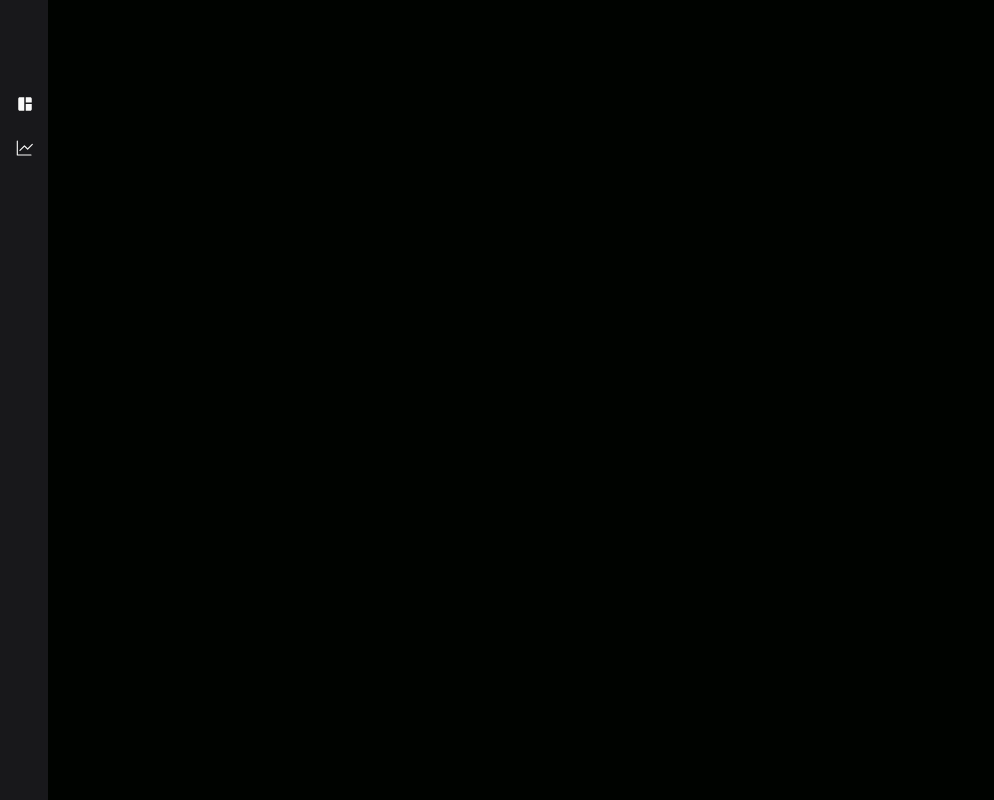
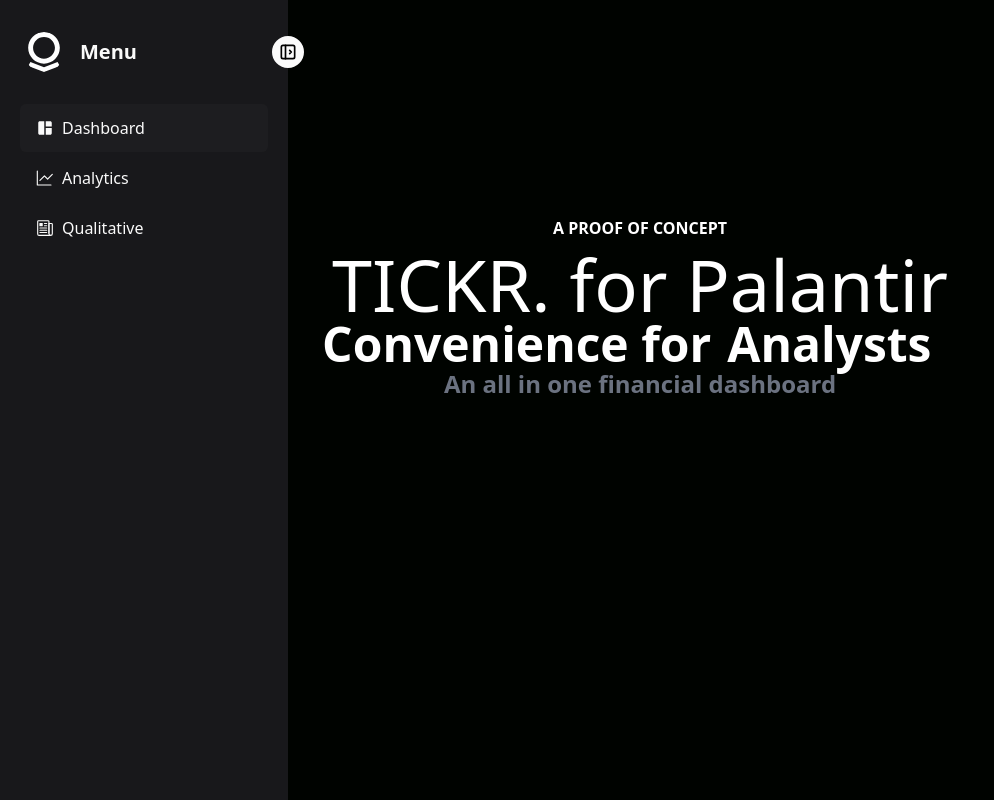
Before and after one commit to soho04/tickr, a React (Create React App) app: page / in a window 1280 px wide. Shown: the top 800 px of the page, without its empty margins (0-994 px from the left). Built offline with nearby package versions, Linux system fonts and the light colour scheme.

Commit message:
Fixed navigation bar and rendering over hero

```diff
--- /dev/null
+++ b/src/components/Dashboard.jsx
@@ -0,0 +1,5 @@
+const Dashboard = () => {
+
+
+
+}
--- a/src/components/NavigationBar.jsx
+++ b/src/components/NavigationBar.jsx
@@ -3,55 +3,73 @@
 import { TbLayoutSidebarLeftCollapse, TbLayoutSidebarLeftExpand } from 'react-icons/tb';
 import { MdSpaceDashboard } from "react-icons/md"; // <MdSpaceDashboard />
 import { GoGraph } from "react-icons/go"; // <GoGraph />
+import { IoNewspaperOutline } from "react-icons/io5";
+import palantirLogo from '../assets/palantir-svgrepo-com.svg';
 
 const NavigationBar = () => {
 
-    const [ open, setOpen ] = useState(false);
+    const [open, setOpen] = useState(true);
+    const [subMenus, setSubMenus] = useState({
+        calendar: false,
+        support: false,
+        tables: false,
+        analytics: false,
+    });
+
+  const toggleSubMenu = (menu) => {
+    setSubMenus((prev) => ({
+      ...prev, [menu]: !prev[menu],
+    }));
+  };
 
     const Menus = [
         { title: "Dashboard", icon: <MdSpaceDashboard /> },
         { title: "Analytics", icon: <GoGraph /> },
+        { title: "Qualitative", icon: <IoNewspaperOutline/>  },
     ];
 
     return (
     <div className="w-full flex">
-        <div className={`${open ? "w-36 p-6" : "w-12 p-6"} bg-zinc-900 h-screen pt-8 z-50 relative duration-300 ease-in-out`}>
-            {/* <div className={`absolute cursor-pointer -right-4 top-9 w-8 h-8 p-0.5 bg-zinc-50 border-zinc-50 border-2 rounded-full text-xl flex items-center justify-center ${!open && "rotate-180"} transition-all ease-in-out duration-300`}
+      {/* Sidebar section */}
+      <div className={`${open ? "w-72 p-5" : "w-20 p-4"} fixed z-60 bg-zinc-900 h-screen pt-8 duration-300 ease-in-out`}>
+        {/* Toggle button sections */}
+        <div className={`absolute cursor-pointer -right-4 top-9 w-8 h-8 p-0.5 bg-zinc-50 border-zinc-50 border-2 rounded-full text-xl flex items-center justify-center ${!open && "rotate-180"} transition-all ease-in-out duration-300`}
           onClick={() => setOpen(!open)}
         >
           {open ?
             <TbLayoutSidebarLeftExpand /> :
             <TbLayoutSidebarLeftCollapse />}
-            </div> */}
-            <div className="flex items-center space-x-4">
-                <SiPalantir
-                className={`text-white rounded-full cursor-pointer -ml-2 transition-all ease-in-out duration-300
-                    ${open ? "w-5 h-11" : "w-5 h-11"}
-                    ${open ? "rotate-[360deg]" : "rotate-0"
-                }`}
-                />
+        </div>
 
-                <h1 className = {`text-zinc-50 origin-left font-semibold transition-all duration-200 ${
-                    open ? "opacity-100 scale-100 pl-1" : "opacity-0 scale-0 pl-0"
-                }`}
-                >
+        {/* Logo and title section */}
+        <div className="flex gap-x-4 items-center">
+          <img
+          src={palantirLogo}
+          alt="Palantir Logo"
+          className={`invert ml-1 w-10 h-10 rounded-full object-cover object-center cursor-pointer ease-in-out duration-3 ${open && "rotate-[360deg]"}`} />
+
+          <h1 className={`text-zinc-50 origin-left font-semibold text-xl duration-200 ease-in-out ${!open && "scale-0"}`}>
             Menu
           </h1>
+        </div>
 
+        {/* Sidebar Navbar Items section */}
+        <ul className="pt-6 space-y-0.5">
+          {Menus.map((Menu, index) => (
+            <li key={index} className={`flex flex-col rounded-md py-3 px-4 cursor-pointer hover:text-white text-zinc-50 hover:bg-zinc-800/50 transition-all ease-in-out duration-300 ${Menu.gap ? "mt-9" : "mt-2"} ${index === 0 && "bg-zinc-800/40"}`}>
+              <div className="flex items-center justify-between gap-x-4">
+                <div className="flex items-center gap-2">
+                  <span className="text-lg">
+                    {Menu.icon}
+                  </span>
+                  <span className={`${!open && "hidden"} origin-left ease-in-out duration-300`}>
+                    {Menu.title}
+                  </span>
+                </div>
 
               </div>
-                <ul className = "pt-2 space-y-0.5">
-                    {Menus.map((Menu, index) => {
-                        return <li key={index} className={`w-4 h-4 -ml-6 my-5 flex items-center rounded-md gap-x-6 py-3 px-4
-                        cursor-pointer hover:text-white text-zinc-50 hover:bg-zinc-800/50
-                        transition-all ease-in-out duration-300 ${Menu.gap ? "mt-9" : "mt-2"} ${index === 0 && ""}`}>
-
-                        <span className="text-lg">{Menu.icon}</span>
-                        <span className={`text-[12px] ${!open && "hidden"} origin-left ease-in-out duration-300`}>
-                            {Menu.title}
-                        </span>
             </li>
-                    })}
+          ))}
         </ul>
       </div>
       </div>
```
Also changed, not shown: src/assets/palantir-svgrepo-com.svg (added), 1 other file (tests, documents, lock files or other folders). Lines whose indentation alone changed are shown as unchanged.
